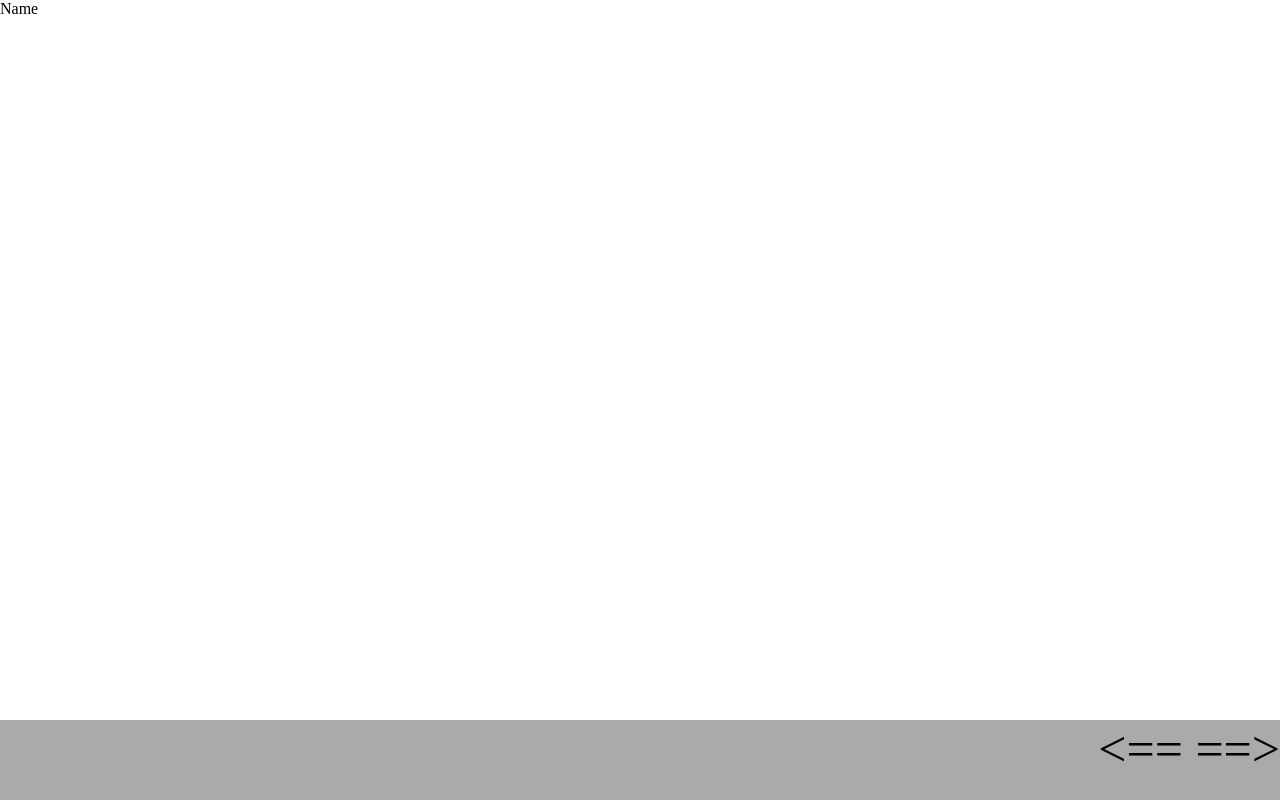
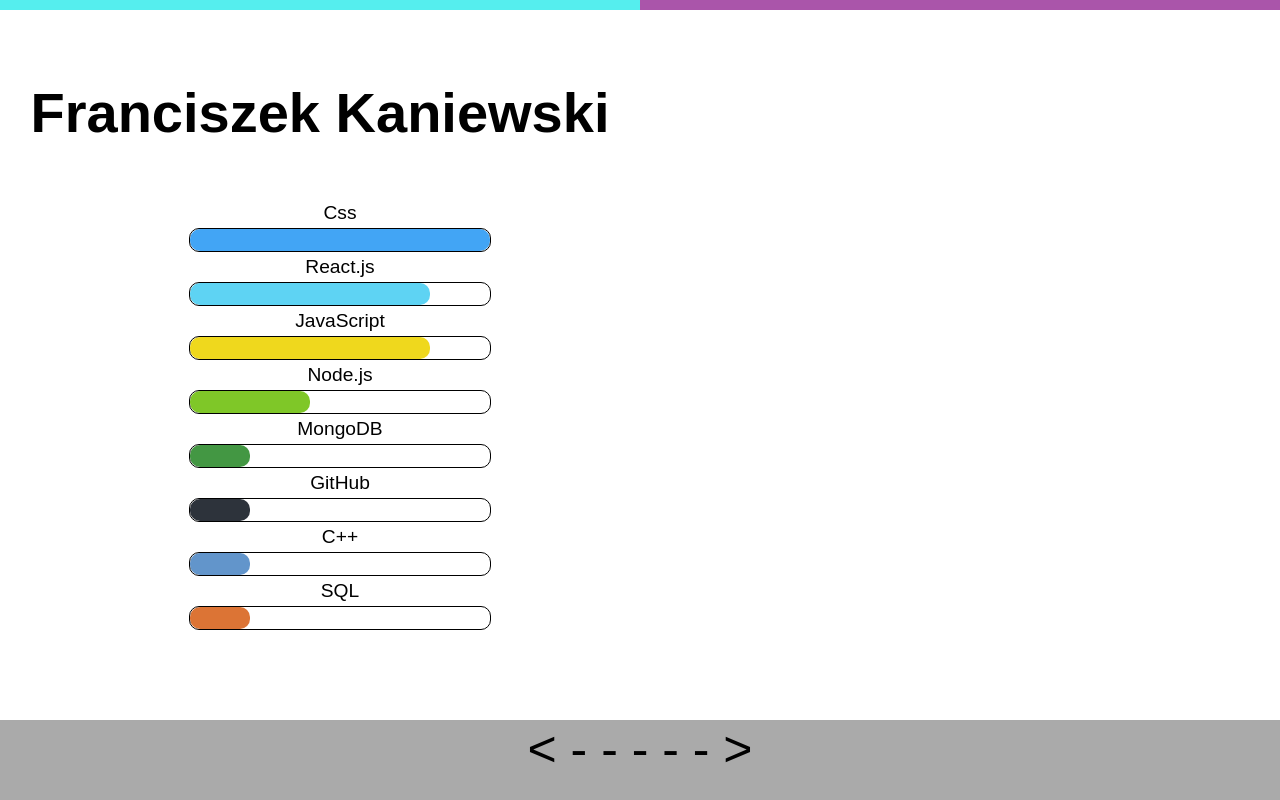
Before and after one commit to FranciszekKaniewski/cv, a React (Create React App) app: page / in a window 1280 px wide. Built offline with nearby package versions, Linux system fonts and the light colour scheme.

Commit message:
NamePage + fontAwsome

```diff
--- a/package.json
+++ b/package.json
@@ -3,6 +3,9 @@
   "version": "0.1.0",
   "private": true,
   "dependencies": {
+    "@fortawesome/fontawesome-svg-core": "^6.2.1",
+    "@fortawesome/free-solid-svg-icons": "^6.2.1",
+    "@fortawesome/react-fontawesome": "^0.2.0",
     "@testing-library/jest-dom": "^5.16.5",
     "@testing-library/react": "^13.4.0",
     "@testing-library/user-event": "^13.5.0",
--- a/src/App.js
+++ b/src/App.js
@@ -1,27 +1,33 @@
 import './Css/App.css';
-import MainPage from './Pages/MainPage.jsx';
+import SamplePage from './Pages/SamplePage.jsx';
 import ScrollBar from './Coponents/ScrollBar';
 
 import React ,{ useState } from 'react';
+import NamePage from './Pages/NamePage';
 
 function App() {
 
   const [procent, setProcent] = useState(0)
 
-  const PagesInfo = [
-    {title:'Name',},
-    {title:'School',},
-    {title:'Courses',},
-    {title:'Experience',},
-    {title:'Activities',},
+  const SamplePagesInfo = [
+    {title:'Wykształcenie',dc:'Franciszek Kaniewski',},
+    {title:'Courses',dc:'Franciszek Kaniewski',},
+    {title:'Experience',dc:'Franciszek Kaniewski',},
+    {title:'Activities',dc:'Franciszek Kaniewski',},
   ]
 
-  const Pages = PagesInfo.map(page=>(<MainPage title={page.title}/>))
+  const SamplePages = SamplePagesInfo.map(page=>(
+    <SamplePage
+      key={page.title}
+      title={page.title}
+      dc={page.dc}/>
+  ))
 
   return (
     <div className="App" style={{right: `${procent}%`}}>
 
-      {Pages}
+      <NamePage />
+      {SamplePages}
 
       <ScrollBar procent={procent} setProcent={setProcent}/>
 
--- a/src/Coponents/ScrollBar.jsx
+++ b/src/Coponents/ScrollBar.jsx
@@ -12,8 +12,13 @@
 
   return (
     <div className='scroll-bar'>
-      <span onClick={(e)=> moveLeft()}>&lt;== </span>
-      <span onClick={(e)=> moveRight()}>==&gt;</span>
+      <span onClick={(e)=> moveLeft()}>&lt; </span>
+      <span>- </span>
+      <span>- </span>
+      <span>- </span>
+      <span>- </span>
+      <span>- </span>
+      <span onClick={(e)=> moveRight()}>&gt;</span>
     </div>
   )
 }
--- /dev/null
+++ b/src/Coponents/SkillsListElement.jsx
@@ -0,0 +1,14 @@
+import React from 'react'
+
+function SkillsListElement({name,progress,color}) {
+  return (
+    <li>
+        {name}
+        <div className="progres-bar" >
+            <div className="bgc" style={{backgroundColor: color, right: `${100-progress}%`}}></div>
+        </div>
+    </li>
+  )
+}
+
+export default SkillsListElement
--- a/src/Css/App.css
+++ b/src/Css/App.css
@@ -3,27 +3,87 @@
     position: relative;
     overflow-x: hidden;
     scroll-behavior: smooth;
+    font-family: Arial, sans-serif;
+}
+h1{
+    font-size: 3.5em;
+    margin-top: 10vh;
+}
+h5{
+    font-size: 1em;
+    margin-top: 10vh;
 }
 
 .App{
     position: relative;
     display: flex;
     height: 100vh;
-    width: 500vw;
+    width: calc(5*100vw);
     margin: 0;
     right: 0;
-    transition: .4s;
+    transition: .4s
 }
 
-.main-page{
+.sample-page>.left>.skills{
+    flex-basis: 100%;
+    text-align: center;
+    font-size: 1.2em;
+}
+.sample-page>.left>.skills>ul{
+    list-style-type: none;
+}
+.progres-bar{
+    width: 50%;
+    height: 22px;
+    margin: 0.5vh auto;
+    background-color: rgba(170, 153, 170, 0);
+    border-radius: 10px;
+    position: relative;
+    border: 1px solid black;
+}
+.progres-bar>.bgc{
+    position: absolute;
+    background-color: #aaa;
+    height: 100%;
+    left: 0;
+    right: 0;
+    z-index: -1;
+    border-radius: 10px;
+}
+
+.sample-page{
     flex-basis: 100%;
     width: 100vh;
     height: 10px;
     position: relative;
+    display: flex;
+    flex-direction: row;
+}
+.sample-page:nth-child(even){
+    flex-direction: row-reverse;
+}
+.sample-page>.left,.sample-page>.right{
+    flex-basis: 100%;
+    height: 100%;
+    width: 50%;
+    float: left;
+}
+.sample-page>.left{
+    background-color: #5ee;
+    display: flex;
+    justify-content: space-around;
+    flex-wrap: wrap;
+}
+.sample-page>.left>h1{
+    width: 100%;
+    text-align: center;
+}
+.sample-page>.right{
+    background-color: #a5a;
 }
 
 .scroll-bar{
-    text-align: right;
+    text-align: center;
     font-size: 50px;
     position: fixed;
     left: 0;
--- a/src/Pages/MainPage.jsx
+++ /dev/null
@@ -1,10 +0,0 @@
-import React from 'react'
-import '../Css/App.css'
-
-function MainPage({title}) {
-  return (
-    <div className='main-page'>{title}</div>
-  )
-}
-
-export default MainPage
--- /dev/null
+++ b/src/Pages/NamePage.jsx
@@ -0,0 +1,60 @@
+import React from 'react'
+import SkillsListElement from '../Coponents/SkillsListElement'
+
+import { FontAwesomeIcon } from '@fortawesome/react-fontawesome'
+import { faMailBulk, faPhone, faLocation } from '@fortawesome/free-solid-svg-icons'
+
+function NamePage() {
+
+    const SkillsList =
+    [
+        {name:'Css',progress:100,color:'#42a5f5',},
+        {name:'React.js',progress:80,color:'#5ed3f3',},
+        {name:'JavaScript',progress:80,color:'#efd81d',},
+        {name:'Node.js',progress:40,color:'#7fc728',},
+        {name:'MongoDB',progress:20,color:'#439743',},
+        {name:'GitHub',progress:20,color:'#2d333b',},
+        {name:'C++',progress:20,color:'#6295cb',},
+        {name:'SQL',progress:20,color:'#dc7435',},
+    ]
+    const Skills = SkillsList.map(skill =>
+        (
+            <SkillsListElement
+                key={skill.name}
+                name={skill.name}
+                progress={skill.progress}
+                color={skill.color}
+                />
+        ))
+
+  return (
+    <div className='sample-page'>
+
+        <div className="left">
+
+        <h1>Franciszek Kaniewski</h1>
+
+        <div className="skills">
+            <ul>
+                {Skills}
+            </ul>
+        </div>
+
+
+        <h5><FontAwesomeIcon icon={faMailBulk} /> fkaniewski.web@gmail.com</h5>
+        <h5><FontAwesomeIcon icon={faPhone} /> +48 604 947 826</h5>
+        <h5><FontAwesomeIcon icon={faLocation} />Strzelecka 9, 9-400 Płock</h5>
+
+
+
+        </div>
+
+        <div className="right">
+
+        </div>
+
+    </div>
+  )
+}
+
+export default NamePage
--- /dev/null
+++ b/src/Pages/SamplePage.jsx
@@ -0,0 +1,21 @@
+import React from 'react'
+import '../Css/App.css'
+
+function SamplePage({title,dc}) {
+  return (
+    <>
+    <div className='sample-page'>
+      <div className="left">
+        <h1>{title}</h1>
+        <h4>{dc}</h4>
+      </div>
+      <div className="right">
+
+      </div>
+
+    </div>
+    </>
+  )
+}
+
+export default SamplePage
```
Also changed, not shown: 1 other file (tests, documents, lock files or other folders).
